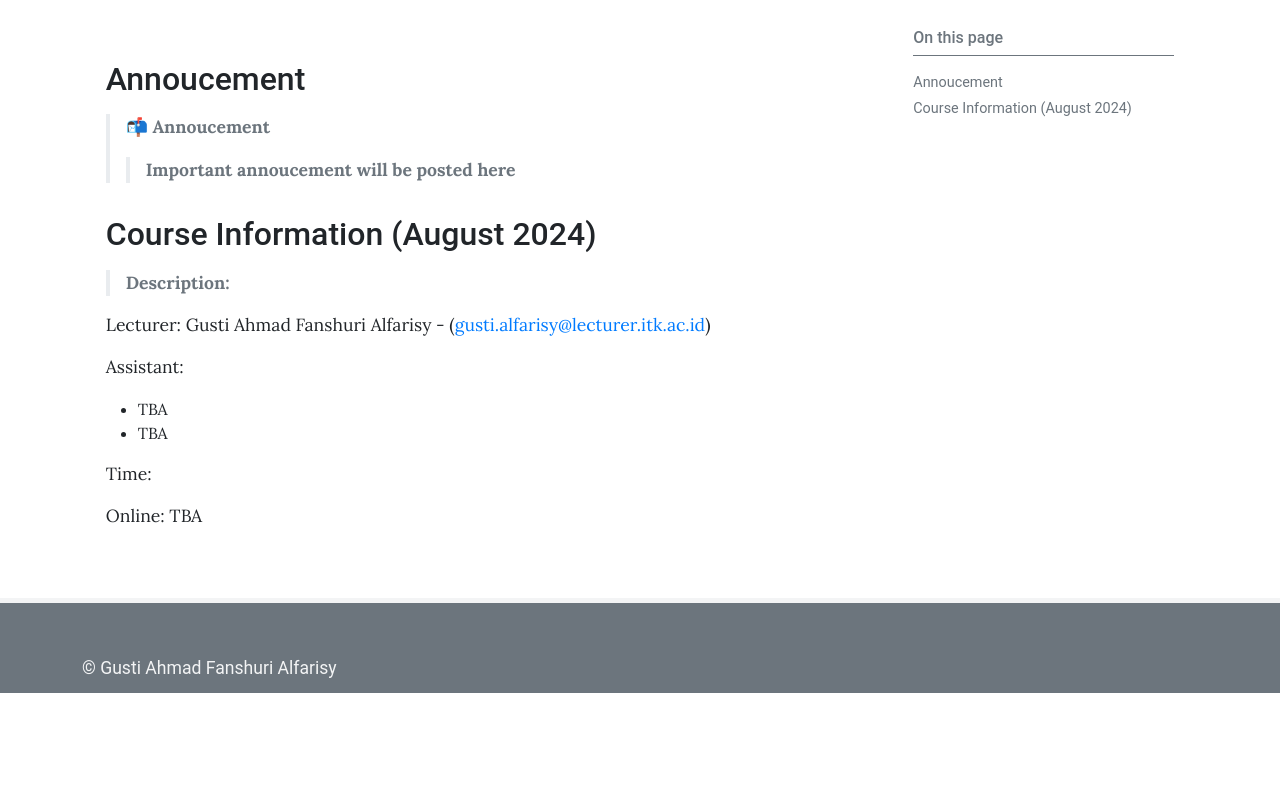
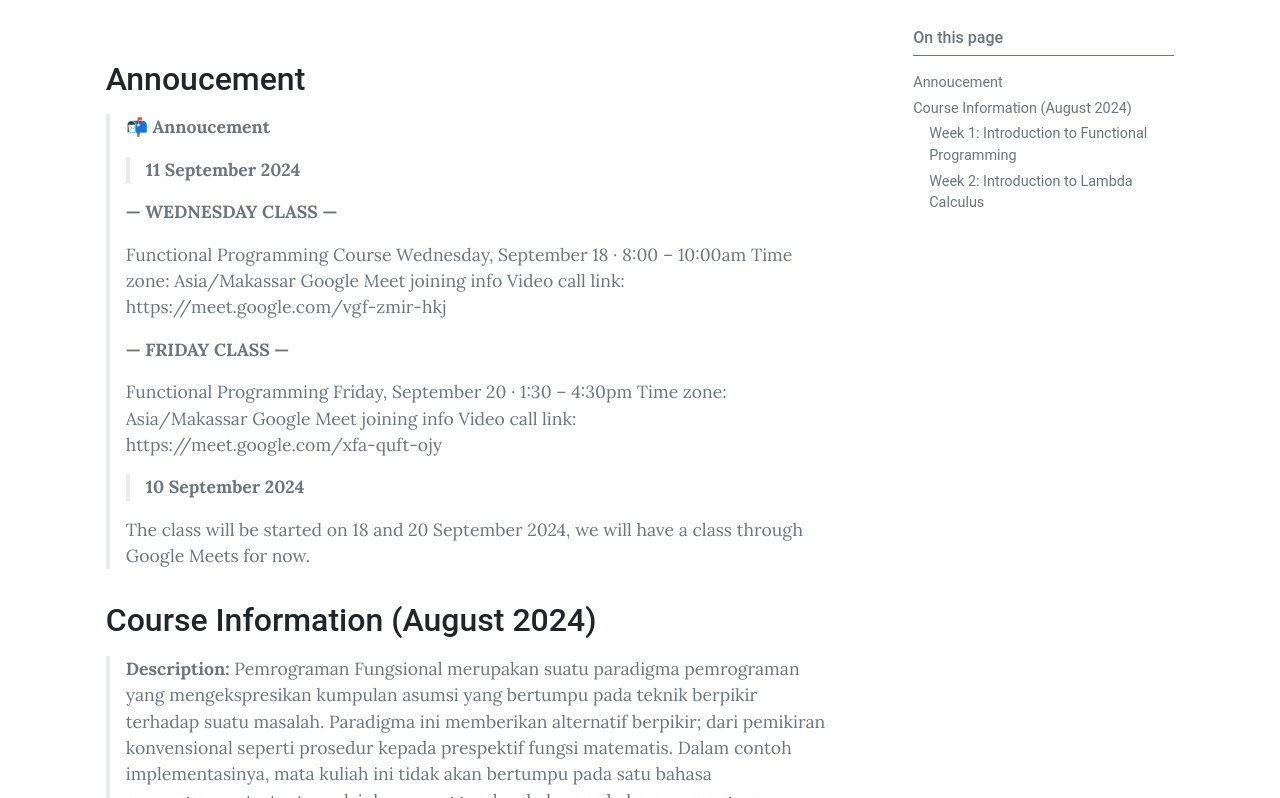
Before and after one commit to gusti-alfarisy/gusti-alfarisy.github.io, a Jekyll site: the page built from pages/mk/fungsional2024.md, in a window 1280 px wide and 900 px high, scrolled down 203 px, cut to the strip 102-900 px from the top of the window. Built offline with Jekyll 4.4.1, drawn with Linux system fonts in a browser that asks for light colours; before the commit the page ends 998 px from its top, so only the background shows below that; some of the changed text lies outside the part shown.

Commit message:
update class information

```diff
--- a/pages/mk/fungsional2024.md
+++ b/pages/mk/fungsional2024.md
@@ -11,21 +11,46 @@ toc: true
 ## Annoucement
 
 > 📬 **Annoucement**
->> **Important annoucement will be posted here**
+>> **11 September 2024**
+>
+> **--- WEDNESDAY CLASS ---**
+>
+> Functional Programming Course
+> Wednesday, September 18 · 8:00 – 10:00am
+> Time zone: Asia/Makassar
+> Google Meet joining info
+> Video call link: https://meet.google.com/vgf-zmir-hkj
+>
+>
+> **--- FRIDAY CLASS ---**
+>
+> Functional Programming
+> Friday, September 20 · 1:30 – 4:30pm
+> Time zone: Asia/Makassar
+> Google Meet joining info
+> Video call link: https://meet.google.com/xfa-quft-ojy
+>
+>> **10 September 2024**
+>
+> The class will be started on 18 and 20 September 2024, we will have a class through Google Meets for now.
 
 ## Course Information (August 2024)
 
 >**Description:**
->
+>Pemrograman Fungsional merupakan suatu paradigma pemrograman yang mengekspresikan kumpulan asumsi yang bertumpu pada teknik berpikir terhadap suatu masalah. Paradigma ini memberikan alternatif berpikir; dari pemikiran konvensional seperti prosedur kepada prespektif fungsi matematis. Dalam contoh implementasinya, mata kuliah ini tidak akan bertumpu pada satu bahasa pemrograman tertentu melainkan menggunakan beberapa bahasa pemrograman populer seperti Python dan pure functional programming seperti Haskell
+Dengan menguasai perspektif fungsional, mahasiswa dapat lebih produktif dalam menulis kode program, membuat kode program dengan minim bug, serta memperkuat pemikiran fungsional melalui beberapa fitur yang akan ditawarkan pada mata kuliah ini.
 
 Lecturer: Gusti Ahmad Fanshuri Alfarisy - (<gusti.alfarisy@lecturer.itk.ac.id>)
 
-Assistant:
-
-- TBA
-- TBA
 
 
-Time:
+Time: Wednesday 08:00 - 10:00 AM and Friday 01:30 - 03:30 PM (50-10 break-50)
 
-Online: TBA
+
+### Week 1: Introduction to Functional Programming
+
+Exercise:
+
+Write an abstract function that take a list of numbers and return either only even or odd numbers. Use the abstract function to aid you in creating the even or odd functions easily.
+
+### Week 2: Introduction to Lambda Calculus
```
Also changed, not shown: pages/mk/web.md (+2 -2 lines).
